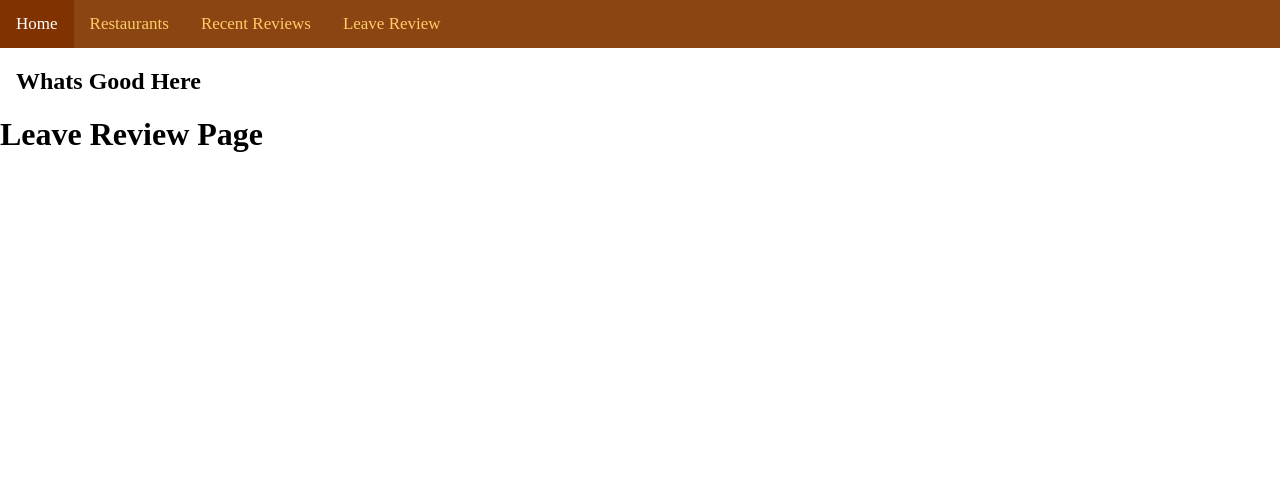
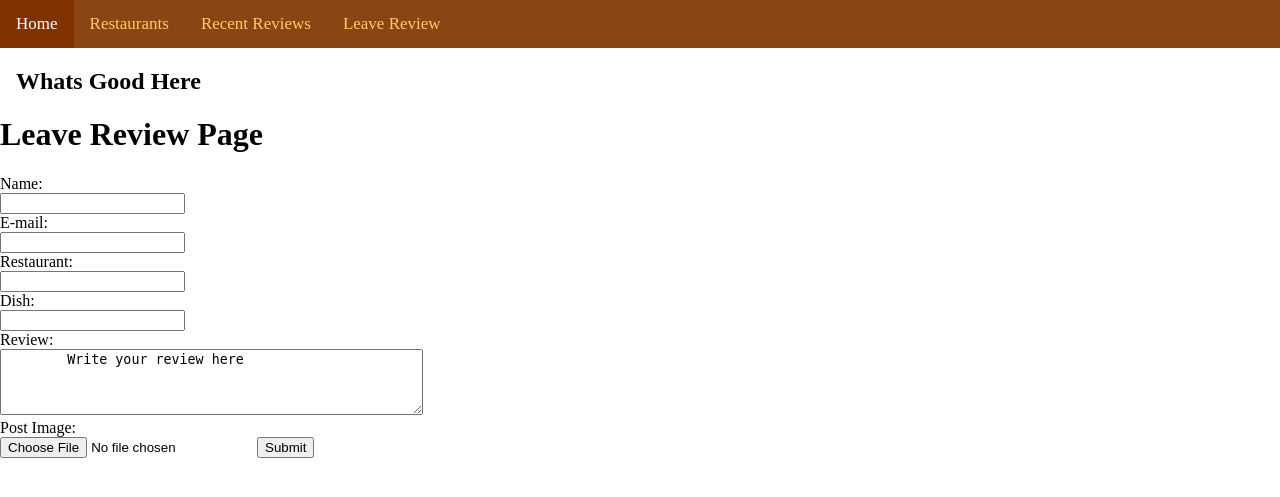
Before and after one commit to ramadawn/WhatsGoodHere, a PHP site: page /leaveReview.php in a window 1280 px wide. Shown: the top 497 px of the page. Run offline with PHP 8.4, Linux system fonts and the light colour scheme.

Commit message:
Code : add form code to leave review page

```diff
--- a/leaveReview.php
+++ b/leaveReview.php
@@ -13,7 +13,20 @@
 
 
     <h1>Leave Review Page</h1>
-
+<div class="form">
+	<form action="postReview" method="post">
+	<label>Name:</label></br><input type="text" name="name"></br>
+	<label>E-mail:</label></br> <input type="text" name="email"></br>
+	<label>Restaurant:</label></br> <input type="text" name="restaurants"></br>
+	<label>Dish:</label></br> <input type="text" name="dish"></br>
+	<label>Review:</label> </br>
+	<textarea name="review" rows="4" cols="50">
+	Write your review here
+	</textarea></br>
+	<label>Post Image:</label></br><input type="file" id="myFile" name="filename">
+	<input type="submit">
+	</form>
+</div>
 
 	<?php include('templates/footer.php'); ?>
 </html>
```
